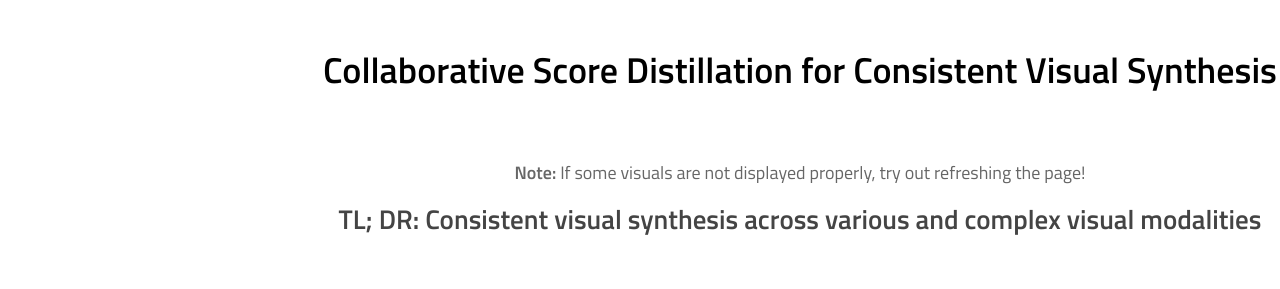
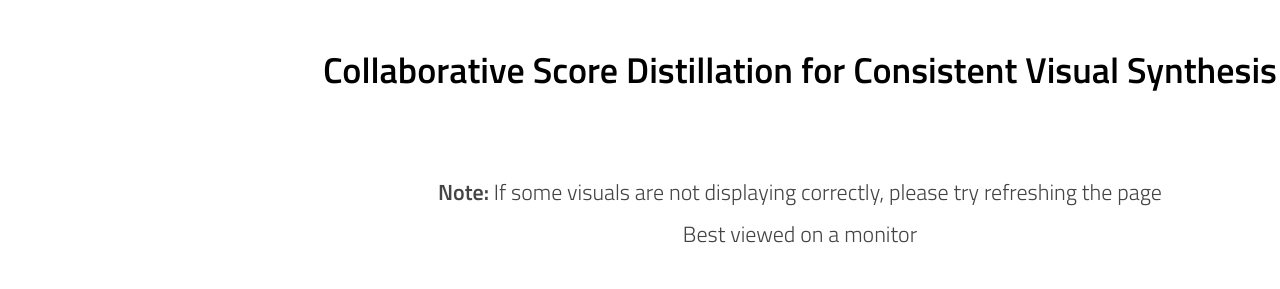
Before and after one commit to icmlw2023csd/icmlw2023csd.github.io, a plain HTML site: page index.html in a window 1280 px wide. Shown: the top 289 px of the page. Drawn offline with nearby package versions, Linux system fonts and the light colour scheme; a script that the page names is missing.

Commit message:
minor update

```diff
--- a/index.html
+++ b/index.html
@@ -38,6 +38,13 @@
     h2 {
         color: #444;
         font-size: 27px;
+        font-weight: 300;
+        width: 1572px;
+    }
+
+    h3 {
+        color: #444;
+        font-size: 22px;
         font-weight: 300;
         width: 1572px;
     }
@@ -261,15 +268,15 @@
         <br>
 
     </center><br>
-    <table align=center width=1310px>
-        <tr>
-            <td style="text-align:center;">
-                <b>Note:</b> If some visuals are not displayed properly, try out refreshing the page!
-            </td>
-        </tr>
-    </table>
 
     <center>
+        <h3><b>Note:</b> If some visuals are not displaying correctly, please try refreshing the page
+        </h3>
+        <h3>
+            Best viewed on a monitor
+        </h3>
+
+        <br><br>
         <h2><b>TL; DR: Consistent visual synthesis across various and complex visual modalities</b></h2>
     </center>
     <div class="docs-section" id="abstract">
```
